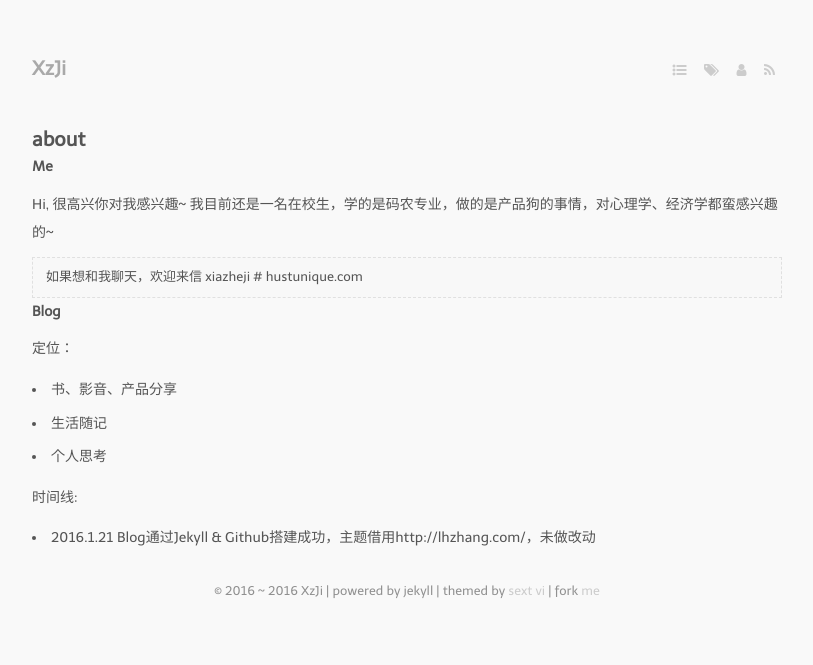
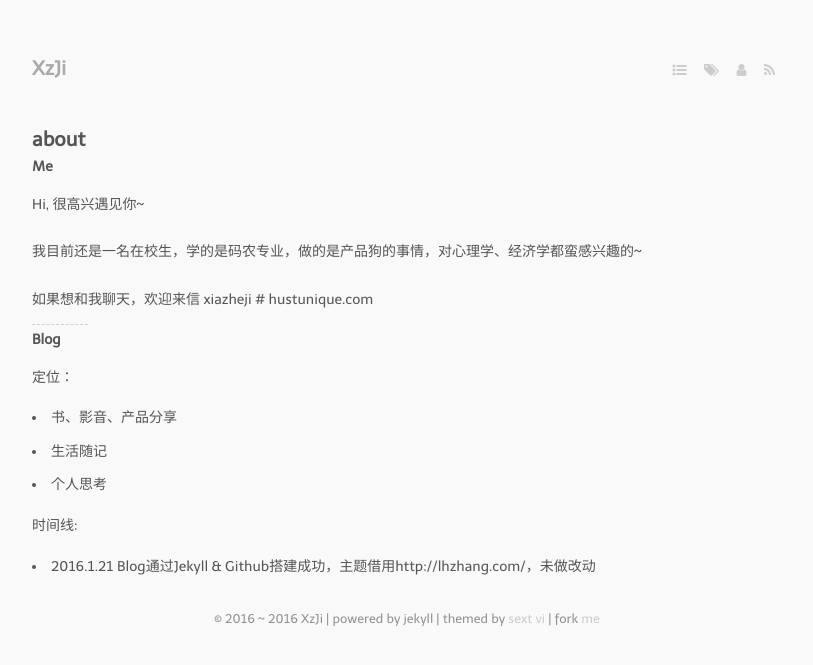
Before and after one commit to xzji/xzji.github.io, a Jekyll site: the page built from about.markdown, in a window 1280 px wide. Shown: the top 665 px of the page, without its empty margins (233-1046 px from the left). Built offline with Jekyll 4.4.1, drawn with Linux system fonts in a browser that asks for light colours; nearby versions of some CDN libraries; some web fonts are replaced; Markdown is read by kramdown in place of the engine named in the settings.

Commit message:
modify about page

```diff
--- a/about.markdown
+++ b/about.markdown
@@ -3,15 +3,21 @@ title: about
 layout: page
 ---
 #### Me
-Hi, 很高兴你对我感兴趣~
+Hi, 很高兴遇见你~
+
 我目前还是一名在校生，学的是码农专业，做的是产品狗的事情，对心理学、经济学都蛮感兴趣的~
-> 如果想和我聊天，欢迎来信 xiazheji # hustunique.com
+
+如果想和我聊天，欢迎来信 xiazheji # hustunique.com
+
+<hr>
 
 #### Blog
 定位：
+
 - 书、影音、产品分享
 - 生活随记
 - 个人思考
 
 时间线:
+
 - 2016.1.21 Blog通过Jekyll & Github搭建成功，主题借用http://lhzhang.com/，未做改动
```
